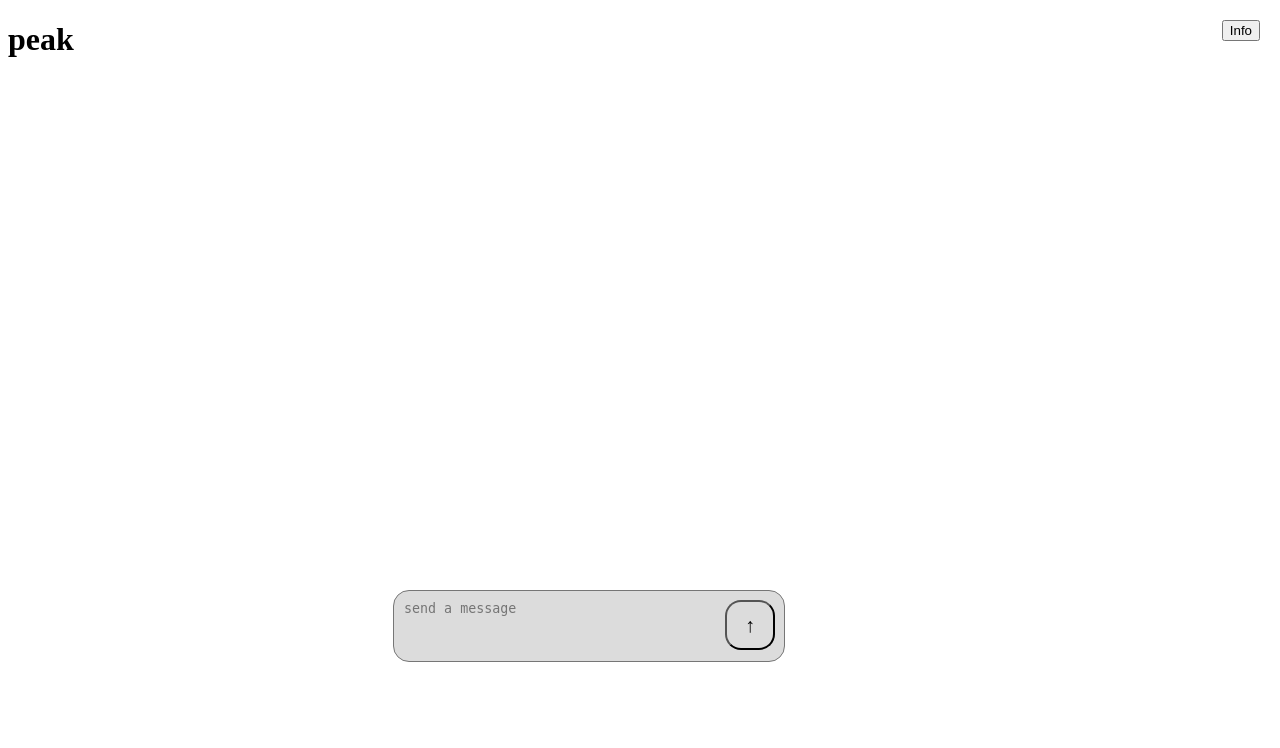
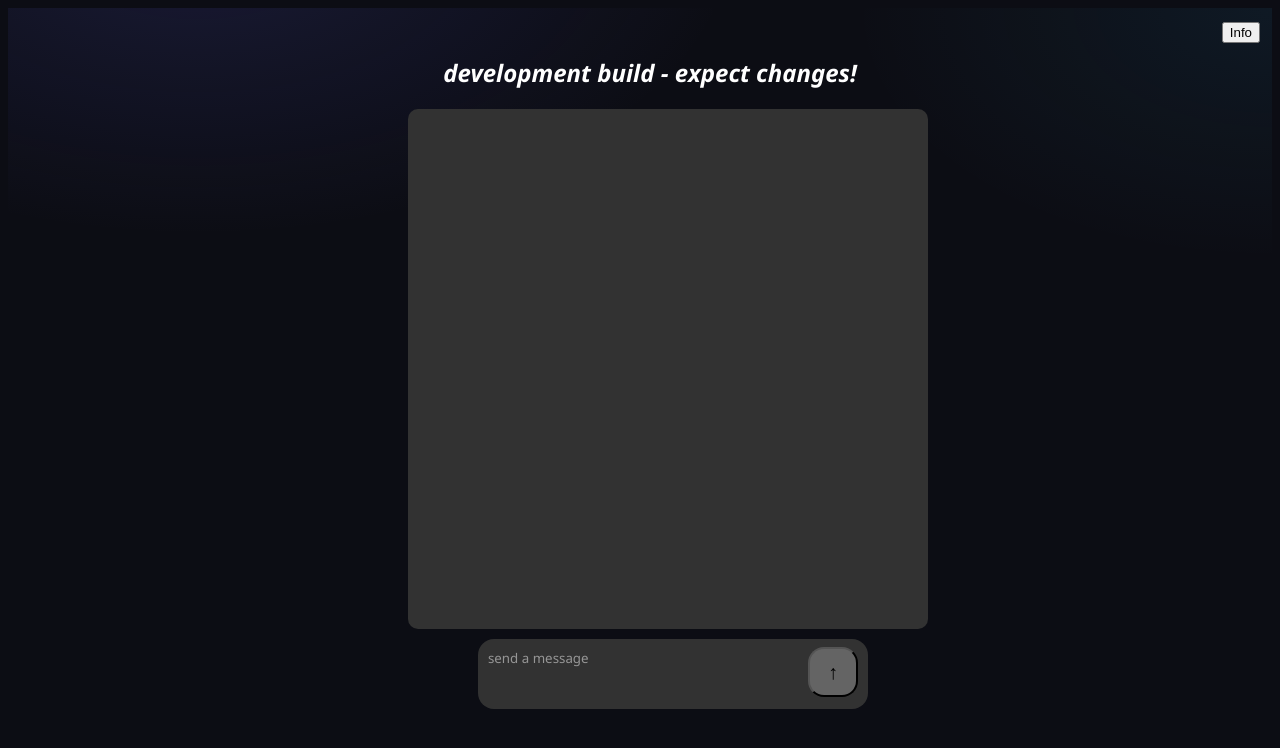
Before and after one commit to CapnCheese/Discussion-Board, a Flask app: page / in a window 1280 px wide. Shown: the top 748 px of the page. Run offline with Flask 3, Linux system fonts and the light colour scheme; data that the repository does not hold is empty.

Commit message:
style update

```diff
--- a/templates/main.html
+++ b/templates/main.html
@@ -2,11 +2,16 @@
 <html lang="en">
 <head>
     <meta charset="UTF-8">
+    <meta name="viewport" content="width=device-width, initial-scale=1">
     <title>peak</title>
+    <!-- "Plus Jakarta Sans" font from Google Fonts --->
+    <link rel="preconnect" href="https://fonts.googleapis.com">
+    <link rel="preconnect" href="https://fonts.gstatic.com" crossorigin>
+    <link href="https://fonts.googleapis.com/css2?family=Plus+Jakarta+Sans:wght@400;500;600;700;800&display=swap" rel="stylesheet">
 </head>
 <body>
 
-    <h1>peak</h1>
+    <h2 style="color: white; margin-left: 20px; text-align: center;"><i>development build - expect changes!</i></h2>
 
     <!-- information dropdown -->
     <div style="position: absolute; top: 20px; right: 20px; z-index: 10;">
@@ -15,39 +20,37 @@
 
         <div id="infoText" style="display: none; flex-direction: column; align-items: flex-end;">
             <div style="margin-bottom: 10px; width: 20vw; border-radius: 16px; border: 2px solid rgb(0,0,0); background: rgb(200, 200, 200); padding: 10px;">
-                <p>Lock in.</p>
+                <p>Made by Alex & Anthony</p>
+                <p>Contact about bugs and suggestions</p>
             </div>
             <button onclick="info('close')">Close</button>
         </div>
     </div>
 
-
-
-
     <!-- centering container -->
-    <div style="display: flex; flex-direction: column; width: 90vw; align-items: center;">
+    <div style="display: flex; flex-direction: column; width: 100vw; align-items: center;">
 
         <!-- where user messages are stored -->
-        <div id="history_panel" style="display: flex; flex-direction: column; width: 500px; height: 500px; overflow-y: auto"></div>
+        <div id="message_panel" style="display: flex;
+        flex-direction: column; width: 500px; height: 500px;
+        overflow-y: auto; background: rgb(50, 50, 50);
+        border-radius: 10px; padding: 10px;"></div>
 
         <!-- user input field -->
         <form id="inputForm" style="margin-top: 10px;">
 
                 <textarea id="userInput" placeholder="send a message" style="
                     outline: none; padding: 10px; width: 300px; min-height: 50px;
-                    border-radius: 16px; background: rgb(220, 220, 220);
+                    border-radius: 16px; background: rgb(50, 50, 50);
                     margin-right: -20px; margin-bottom: -30px; padding-right: 80px;
                     resize: none;"></textarea>
 
                 <button id="enterButton" onclick="enterMessage()" style="
                     outline: none; width: 50px; height: 50px; margin-left: -44px;
                     padding: 10px; border-radius: 16px; font-size: 20px;
-                    background: rgb(220, 220, 220);">↑</button>
+                    background: rgb(100, 100, 100);">↑</button>
         </form>
     </div>
-
-
-
 
     <script src="https://cdn.jsdelivr.net/npm/marked/marked.min.js"></script>
     <script>
@@ -56,6 +59,7 @@
         frame = 0;
 
         window.onload = async () => {
+            // load saved message history
             const get_data = await fetch("/get_data");
             const data = await get_data.json();
             if (data.length > 0) {
@@ -64,9 +68,11 @@
 
             // handle enter key input
             document.getElementById("userInput").addEventListener("keydown", function(event){
+                // allow line breaks when shift key is down
                 if (event.code === "Enter" && event.shiftKey) {
                     return;
                 }
+                // prevent line break and send a message
                 else if (event.code === "Enter") {
                     event.preventDefault();
                     enterMessage();
@@ -74,6 +80,16 @@
             });
         };
 
+        // smooth scroll to bottom of message panel
+        function scrollToBottom() {
+            const message_panel = document.getElementById("message_panel");
+            message_panel.scrollTo({
+                top: message_panel.scrollHeight,
+                behavior: "smooth"
+            });
+        }
+
+        // main update function (for checking for new messages)
         async function update() {
             frame += 1;
             console.log(last_id)
@@ -92,8 +108,7 @@
         requestAnimationFrame(update);
 
         function updateHistory(id, role, content) {
-            const log = document.getElementById("history_panel");
-
+            const log = document.getElementById("message_panel");
 
             if (last_id >= id)
             {
@@ -104,7 +119,7 @@
             console.log("continuing")
 
             //create div for storing user messages
-            current_name = role == "user" ? "<b>You</b><br>" : "<b>Other</b><br>";
+            current_name = role == "user" ? "You" : "Others";
 
             if(last_name_div == null || last_name_div.innerHTML != current_name)
             {
@@ -122,11 +137,13 @@
 
             last_id = id;
             log.appendChild(text_div);
+
+            scrollToBottom();
         }
 
         async function enterMessage() {
             const message = document.getElementById("userInput").value;
-            const log = document.getElementById("history_panel");
+            const log = document.getElementById("message_panel");
 
             //prevent sending empty messages
             if (message === "") {
@@ -148,6 +165,8 @@
                 headers: {"Content-Type": "application/json"},
                 body: JSON.stringify({message: message, user: "test"})
             });
+
+            scrollToBottom();
         }
 
         function info(action) {
@@ -167,33 +186,91 @@
     </script>
 
     <style>
+        :root {
+            --bg: #0c0d14;
+            --bg-glow-a: rgba(90, 92, 224, 0.16);
+            --bg-glow-b: rgba(56, 189, 248, 0.07);
+            --surface: #151722;
+            --surface-2: #1d2030;
+            --surface-3: #262a3d;
+            --line: #2a2e44;
+            --line-soft: #1f2236;
+            --text: #e8e9f3;
+            --text-dim: #9a9db8;
+            --text-faint: #6a6e8a;
+            --accent: #5a5ce0;
+            --accent-hi: #7b7dff;
+            --accent-lo: #4143c4;
+            --radius-lg: 22px;
+            --radius-md: 16px;
+            --font: "Plus Jakarta Sans", ui-sans-serif, system-ui, -apple-system, "Segoe UI", Roboto, sans-serif;
+        }
+
+        html {
+            background: var(--bg);
+            font-family: 'Segoe UI', Roboto, Helvetica, Arial, sans-serif;
+        }
+
+        body {
+            background:
+                radial-gradient(900px 500px at 15% -10%, var(--bg-glow-a), transparent 60%),
+                radial-gradient(700px 420px at 100% 0%, var(--bg-glow-b), transparent 60%),
+                var(--bg);
+            padding: 28px 20px 40px;
+        }
+
+        textarea{
+            font-family: inherit !important;
+            border: none;
+            color: white;
+        }
+        textarea::placeholder{
+            color: rgb(150, 150, 150);
+        }
+
+        ::-webkit-scrollbar{
+            background-color: transparent;
+        }
+        ::-webkit-scrollbar-thumb{
+            background-color: rgba(25, 25, 25, 1);
+            border-radius: 10px;
+            border: 4px solid transparent;
+            background-clip: content-box;
+        }
+        ::-webkit-scrollbar-thumb:hover{
+            background-color: rgba(75, 75, 75, 1);
+        }
+
+        /* styling text bubbles */
         .msg-user{
             margin-top: 5px;
             color: white;
             padding: 0.5px 10px;
             width: fit-content;
-            border-radius: 20px;
+            border-radius: 10px 10px 2px 10px;
             background: rgb(0, 68, 221);
             align-self: flex-end;
+            max-width: 50%;
+            overflow-wrap: break-word;
         }
         .msg-other{
             margin-top: 5px;
             padding: 0.5px 10px;
             width: fit-content;
-            border-radius: 20px;
+            border-radius: 10px 10px 10px 2px;
             background: rgb(220, 220, 220);
             align-self: flex-start;
+            max-width: 50%;
+            overflow-wrap: break-word;
         }
-
-
         /* for displaying user name, outside of text bubble */
         .name-user{
-            margin-top: 10px;
+            color: rgb(150, 150, 150);
             width: fit-content;
             align-self: flex-end;
         }
         .name-other{
-            margin-top: 10px;
+            color: rgb(150, 150, 150);
             width: fit-content;
             align-self: flex-start;
         }
```
Also changed, not shown: app.py (+8 -1 lines), readme.txt (added).
